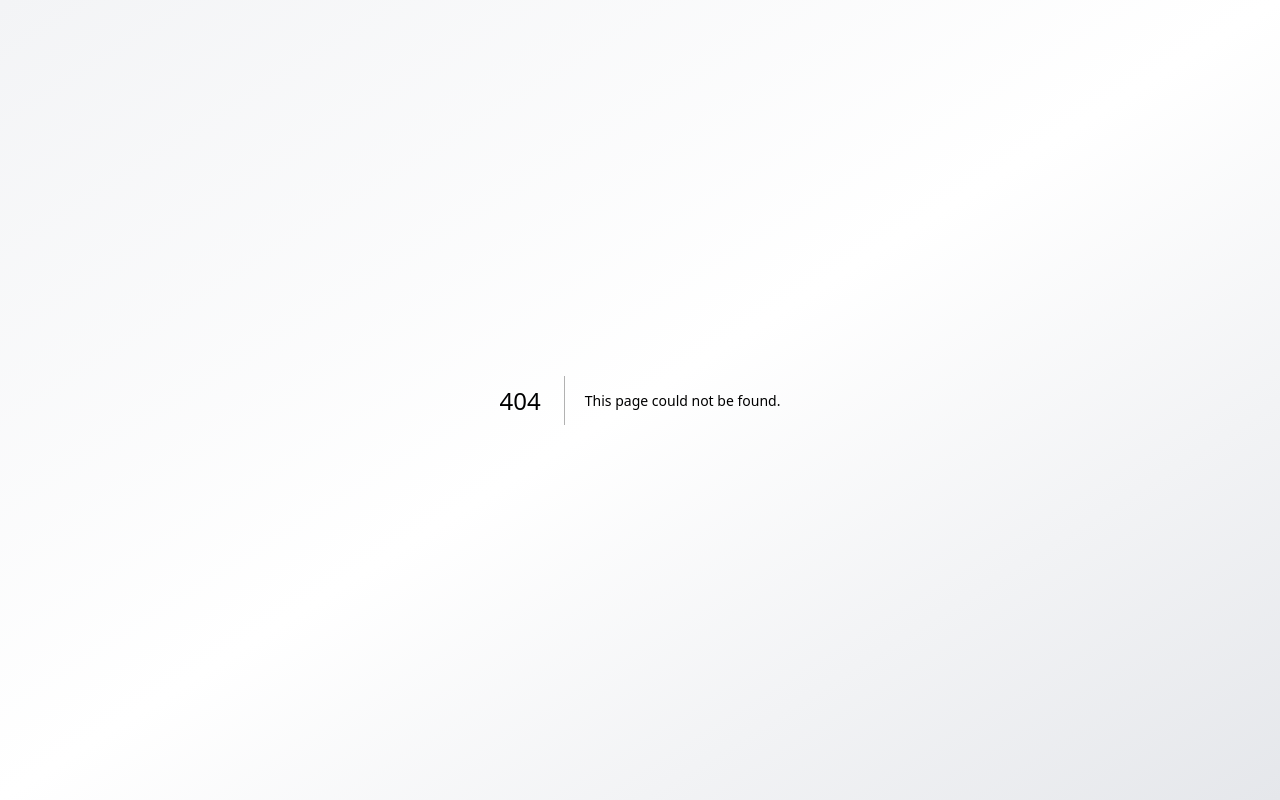
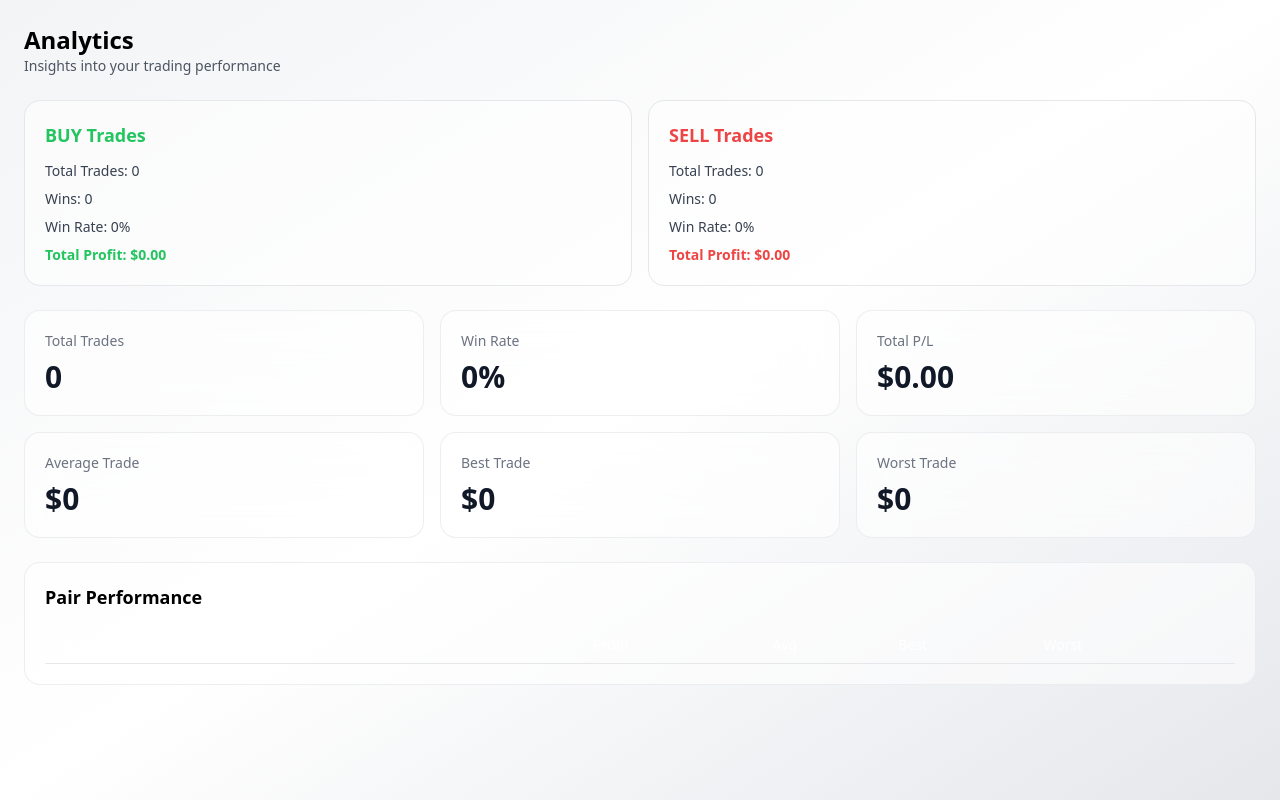
Before and after one commit to MyStack001/pipsoul-dashboard, a Next.js app: page /analytics in a window 1280 px wide. Before the commit this address had no page. Built offline with nearby package versions, Linux system fonts and the light colour scheme.

Commit message:
Enhance analytics page and fix EquityChart hooks order

```diff
--- /dev/null
+++ b/src/app/analytics/page.tsx
@@ -0,0 +1,264 @@
+"use client";
+
+import { useMemo } from "react";
+import { useTradesStore } from "@/hooks/useTradesStore";
+import EquityChart from "@/components/charts/EquityChart";
+
+export default function AnalyticsPage() {
+  const { trades } = useTradesStore();
+
+  // ========================
+  // BASIC STATS
+  // ========================
+  const {
+    totalTrades,
+    winRate,
+    totalProfit,
+    averageProfit,
+    bestTrade,
+    worstTrade,
+  } = useMemo(() => {
+    const total = trades.length;
+
+    const wins = trades.filter(
+      (t) => Number(t.profit) > 0
+    ).length;
+
+    const totalProfit = trades.reduce(
+      (sum, t) => sum + Number(t.profit || 0),
+      0
+    );
+
+    return {
+      totalTrades: total,
+      winRate: total > 0 ? ((wins / total) * 100).toFixed(1) : "0",
+      totalProfit,
+      averageProfit: total > 0 ? (totalProfit / total).toFixed(2) : "0",
+      bestTrade:
+        total > 0
+          ? Math.max(...trades.map((t) => Number(t.profit || 0)))
+          : 0,
+      worstTrade:
+        total > 0
+          ? Math.min(...trades.map((t) => Number(t.profit || 0)))
+          : 0,
+    };
+  }, [trades]);
+
+  // ========================
+  // BUY / SELL STATS
+  // ========================
+  const { buyStats, sellStats } = useMemo(() => {
+    const buyTrades = trades.filter((t) => t.bias === "BUY");
+    const sellTrades = trades.filter((t) => t.bias === "SELL");
+
+    const getSideStats = (sideTrades: typeof trades) => {
+      const total = sideTrades.length;
+
+      const wins = sideTrades.filter(
+        (t) => Number(t.profit) > 0
+      ).length;
+
+      const totalProfit = sideTrades.reduce(
+        (sum, t) => sum + Number(t.profit || 0),
+        0
+      );
+
+      return {
+        total,
+        wins,
+        winRate: total > 0 ? ((wins / total) * 100).toFixed(1) : "0",
+        totalProfit,
+      };
+    };
+
+    return {
+      buyStats: getSideStats(buyTrades),
+      sellStats: getSideStats(sellTrades),
+    };
+  }, [trades]);
+
+  // ========================
+  // PAIR PERFORMANCE
+  // ========================
+  const pairStats = useMemo(() => {
+    const grouped = trades.reduce((acc: any, trade) => {
+      const pair = trade.pair;
+      const profit = Number(trade.profit || 0);
+
+      if (!acc[pair]) {
+        acc[pair] = {
+          pair,
+          totalTrades: 0,
+          wins: 0,
+          totalProfit: 0,
+          bestTrade: -Infinity,
+          worstTrade: Infinity,
+        };
+      }
+
+      acc[pair].totalTrades += 1;
+      acc[pair].totalProfit += profit;
+
+      if (profit > 0) acc[pair].wins += 1;
+      if (profit > acc[pair].bestTrade) acc[pair].bestTrade = profit;
+      if (profit < acc[pair].worstTrade) acc[pair].worstTrade = profit;
+
+      return acc;
+    }, {});
+
+    return Object.values(grouped).map((p: any) => ({
+      ...p,
+      winRate:
+        p.totalTrades > 0
+          ? ((p.wins / p.totalTrades) * 100).toFixed(1)
+          : "0",
+      avgProfit:
+        p.totalTrades > 0
+          ? (p.totalProfit / p.totalTrades).toFixed(2)
+          : "0",
+    }));
+  }, [trades]);
+
+  // ========================
+  // UI
+  // ========================
+  return (
+    <div className="p-6 space-y-6">
+      <div>
+        <h1 className="text-2xl font-semibold text-black dark:text-white">
+          Analytics
+        </h1>
+        <p className="text-sm text-gray-600 dark:text-gray-300">
+          Insights into your trading performance
+        </p>
+      </div>
+
+      {/* BUY vs SELL */}
+      <div className="grid gap-4 md:grid-cols-2">
+        <Card title="BUY Trades" color="green" data={buyStats} />
+        <Card title="SELL Trades" color="red" data={sellStats} />
+      </div>
+
+      {/* MAIN STATS */}
+      <div className="grid gap-4 md:grid-cols-2 lg:grid-cols-3">
+        <StatCard title="Total Trades" value={totalTrades} />
+        <StatCard title="Win Rate" value={`${winRate}%`} />
+        <StatCard title="Total P/L" value={`$${totalProfit.toFixed(2)}`} />
+        <StatCard title="Average Trade" value={`$${averageProfit}`} />
+        <StatCard title="Best Trade" value={`$${bestTrade}`} />
+        <StatCard title="Worst Trade" value={`$${worstTrade}`} />
+      </div>
+
+      {/* PAIR TABLE */}
+      <div className="rounded-2xl p-5 bg-white/60 dark:bg-white/5 border border-gray-200/70 dark:border-white/10">
+        <h2 className="text-lg font-semibold mb-4 text-black dark:text-white">
+  Pair Performance
+</h2>
+
+        <div className="overflow-x-auto">
+          <table className="w-full text-sm">
+            <thead>
+              <tr className="text-left border-b">
+                <th className="py-2 text-black
+                dark: text-white font-medium">Pair</th>
+                <th className="py-2 text-black
+                dark: text-white font-medium">Trades</th>
+                <th className="py-2 text-black
+                dark: text-white font-medium">Win %</th>
+
+                <th className="py-2 text-black
+                dark: text-white font-medium">Profit</th>
+                <th className="py-2 text-black
+                dark: text-white font-medium">Avg</th>
+                <th className="py-2 text-black
+                dark: text-white font-medium">Best</th>
+                <th className="py-2 text-black
+                dark: text-white font-medium">Worst</th>
+              </tr>
+            </thead>
+
+            <tbody>
+              {pairStats.map((p: any) => (
+                <tr key={p.pair} className="border-b">
+                  <td className="font-medium text-black dark:text-white">
+  {p.pair}
+</td>
+                  <td className="text-black
+                  dark: text-white">{p.totalTrades}</td>
+
+                  <td className="text-cyan-500">{p.winRate}%</td>
+                  <td className={Number(p.totalProfit) >= 0 ? "text-green-500" : "text-red-500"}>
+                    ${p.totalProfit.toFixed(2)}
+                  </td>
+                  <td className="text-black
+                  dark: text-white">{p.avgProfit}</td>
+
+                  <td className="text-green-500">${p.bestTrade.toFixed(2)}</td>
+                  <td className="text-red-500">${p.worstTrade.toFixed(2)}</td>
+                </tr>
+              ))}
+            </tbody>
+          </table>
+        </div>
+      </div>
+
+      {/* EQUITY */}
+      <EquityChart trades={trades} />
+    </div>
+  );
+}
+
+// ========================
+// REUSABLE COMPONENTS
+// ========================
+function Card({
+  title,
+  color,
+  data,
+}: any) {
+  return (
+    <div className="rounded-2xl p-5 bg-white/60 dark:bg-white/5 border">
+      <h2
+  className={`text-lg font-semibold mb-3 ${
+    color === "green"
+      ? "text-green-500 dark:text-green-400"
+      : "text-red-500 dark:text-red-400"
+  }`}
+>
+        {title}
+      </h2>
+
+      <div className="space-y-2 text-sm text-gray-700 dark:text-gray-300">
+        <p>Total Trades: {data.total}</p>
+        <p>Wins: {data.wins}</p>
+        <p>Win Rate: {data.winRate}%</p>
+        <p className={`font-semibold text-${color}-500`}>
+          Total Profit: ${data.totalProfit.toFixed(2)}
+        </p>
+      </div>
+    </div>
+  );
+}
+
+function StatCard({
+  title,
+  value,
+}: {
+  title: string;
+  value: string | number;
+}) {
+  return (
+    <div className="rounded-2xl p-5 bg-white/60 dark:bg-white/5 border border-gray-200/70 dark:border-white/10 backdrop-blur-xl">
+
+      <p className="text-sm text-gray-500 dark:text-gray-400">
+        {title}
+      </p>
+
+      <h2 className="mt-2 text-3xl font-bold text-gray-900 dark:text-white">
+        {value}
+      </h2>
+
+    </div>
+  );
+}
--- a/src/components/charts/EquityChart.tsx
+++ b/src/components/charts/EquityChart.tsx
@@ -18,7 +18,7 @@ import { getStats } from "@/lib/calcStats";
 import type { Trade } from "@/types/trade";
 
 type Props = {
-  pair: string;
+  pair?: string;
   trades: Trade[];
   onStats?: (stats: {
     totalProfit: number;
@@ -39,28 +39,27 @@ export default function EquityChart({
 }: Props)
 
 {
+
    const { session } = useAuth();
-
-  // AUTH GUARD
-  if (!session) return null;
 
 // FILTERED TRADES
 const filteredTrades = useMemo(() => {
-    if (!Array.isArray(trades)) return [];
+  const safeTrades = Array.isArray(trades)
+    ? trades
+    : [];
 
-    if (pair === "ALL") {
-      return trades;
+  if (pair && pair !== "ALL") {
+    return safeTrades.filter(
+      (t) => t.pair === pair
+    );
   }
 
-    return trades.filter(
-      (t) => t?.pair === pair
-    );
+  return safeTrades;
 }, [trades, pair]);
 
 const stats = useMemo(() => {
   return getStats(filteredTrades);
 }, [filteredTrades]);
-
 
 // EQUITY DATA
 const data = useMemo(() => {
@@ -79,6 +78,9 @@ export default function EquityChart({
     onStats(stats);
   }
 }, [stats, onStats]);
+
+// AUTH GUARD
+if (!session) return null;
 
   // EMPTY STATE
   if (filteredTrades.length === 0) {
```
Lines whose indentation alone changed are shown as unchanged.
